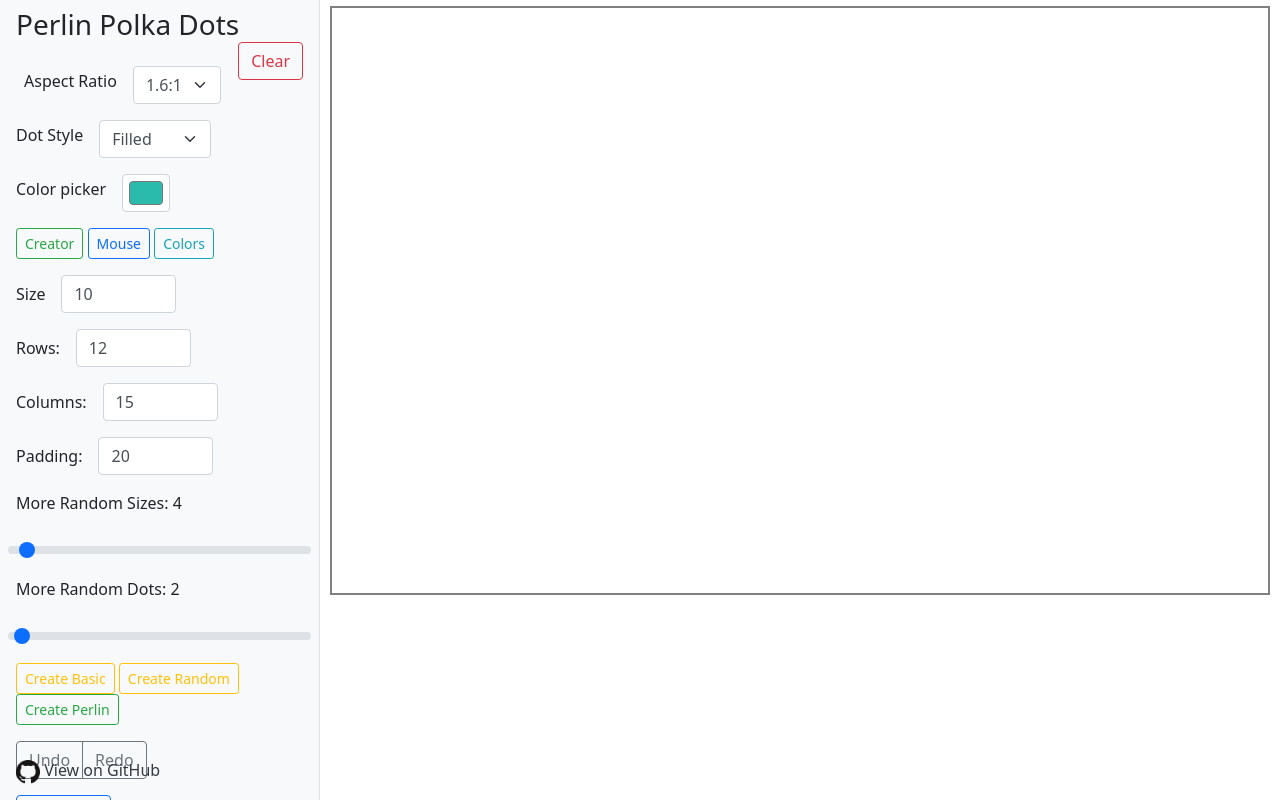
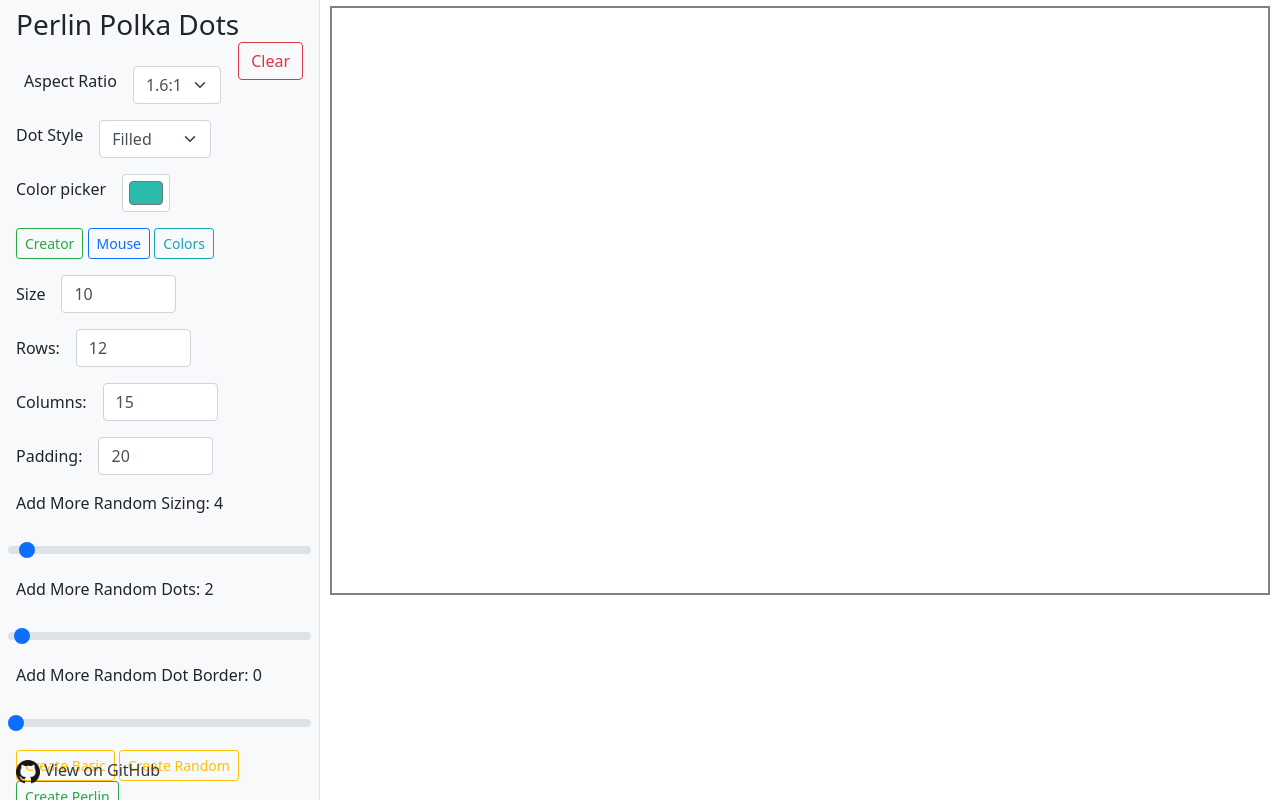
Before and after one commit to gregwattonville/perlin-polka-dots, a plain HTML site: page index.html in a window 1280 px wide. Drawn offline with nearby package versions, Linux system fonts and the light colour scheme.

Commit message:
Add feature to made perlin dot border more random

```diff
--- a/assets/scripts/creatorScript.js
+++ b/assets/scripts/creatorScript.js
@@ -134,6 +134,9 @@ const createDotsPerlin = () => {
         _perlinDot.calcSegments(_perlinDot.minSize);
         _perlinDot.calcVariance(_perlinDot.minSize);
 
+        let randomDotBorderAdjustment = getRandomInt(_numberOfMoreRandomDotBorder);
+        _perlinDot.maxSize += randomDotBorderAdjustment;
+
         // Calc number of columns/dots plus randomness
         // If dot size bigger ADD randomness
         // If dot size smaller SUBTRACT randomness
--- a/assets/scripts/perlinDotsScript.js
+++ b/assets/scripts/perlinDotsScript.js
@@ -22,6 +22,7 @@ let _colorCodes = ['#000000', '#808080', '#ffe119', '#4363d8', '#f58231', '#911e
 const _perlinDot = new PerlinDotSVG();
 _numberOfMoreRandomSizes = null;
 _numberOfMoreRandomDots = null;
+_numberOfMoreRandomDotBorder = null;
 
 
 let _circleColor = document.getElementById("js-input-color").value
@@ -129,6 +130,7 @@ _htmlInputs.drawButton = 'js-btn-draw';
 _htmlInputs.rangeNumberOfColors = document.getElementById("js-range-numberOfColors");
 _htmlInputs.rangeMoreRandomSizes = document.getElementById("js-range-moreRandomSizes");
 _htmlInputs.rangeMoreRandomDots = document.getElementById("js-range-moreRandomDots");
+_htmlInputs.rangeMoreRandomDotBorder = document.getElementById("js-range-moreRandomDotBorder");
 
 
 function drawSvg(svgHtml, updateGlobalHtml = false) {
@@ -170,6 +172,10 @@ const updateMoreRandomDots = (rangeVal) => {
     document.getElementById('js-span-moreRandomDots').innerHTML = rangeVal;
 };
 
+const updateMoreRandomDotBorder = (rangeVal) => {
+    _numberOfMoreRandomDotBorder = parseInt(rangeVal);
+    document.getElementById('js-span-moreRandomDotBorder').innerHTML = rangeVal;
+};
 
 const addDot = (e) => {
 
--- a/assets/scripts/setupAndEventsScript.js
+++ b/assets/scripts/setupAndEventsScript.js
@@ -8,6 +8,7 @@ document.getElementById("js-select-dotStyle").onchange = (e) => { _perlinDot.sty
 _htmlInputs.rangeNumberOfColors.oninput = (e) => { updateColors(e.target.value); };
 _htmlInputs.rangeMoreRandomSizes.oninput = (e) => { updateMoreRandomSizes(e.target.value); };
 _htmlInputs.rangeMoreRandomDots.oninput = (e) => { updateMoreRandomDots(e.target.value); };
+_htmlInputs.rangeMoreRandomDotBorder.oninput = (e) => { updateMoreRandomDotBorder(e.target.value); };
 
 
 document.getElementById("js-btn-create").onclick = createDots;
@@ -19,3 +20,4 @@ setupSvgCanvas(_menuBreakpoint, _svgAspectRatio);
 updateColors(_htmlInputs.rangeNumberOfColors.value);
 updateMoreRandomSizes(_htmlInputs.rangeMoreRandomSizes.value);
 updateMoreRandomDots(_htmlInputs.rangeMoreRandomDots.value);
+updateMoreRandomDotBorder(_htmlInputs.rangeMoreRandomDotBorder.value);
--- a/index.html
+++ b/index.html
@@ -165,12 +165,16 @@
                         </div>
                     </div>
                     <div class="row g-3 align-items-center mb-3">
-                        <label for="customRange2" class="form-label">More Random Sizes: <span id="js-span-moreRandomSizes"></span> </label>
+                        <label for="Adding More Random Sizing" class="form-label">Add More Random Sizing: <span id="js-span-moreRandomSizes"></span> </label>
                         <input type="range" class="form-range" min="0" max="100" value="4" id="js-range-moreRandomSizes">
                     </div>
                     <div class="row g-3 align-items-center mb-3">
-                        <label for="customRange2" class="form-label">More Random Dots: <span id="js-span-moreRandomDots"></span> </label>
+                        <label for="Adding More Random Dots" class="form-label">Add More Random Dots: <span id="js-span-moreRandomDots"></span> </label>
                         <input type="range" class="form-range" min="0" max="100" value="2" id="js-range-moreRandomDots">
+                    </div>
+                    <div class="row g-3 align-items-center mb-3">
+                        <label for="Adding More Random Dot Border" class="form-label">Add More Random Dot Border: <span id="js-span-moreRandomDotBorder"></span> </label>
+                        <input type="range" class="form-range" min="0" max="100" value="0" id="js-range-moreRandomDotBorder">
                     </div>
                     <div class="mb-3">
                         <button type="button" class="btn btn-sm btn-outline-warning" id="js-btn-create">Create Basic</button>
```
